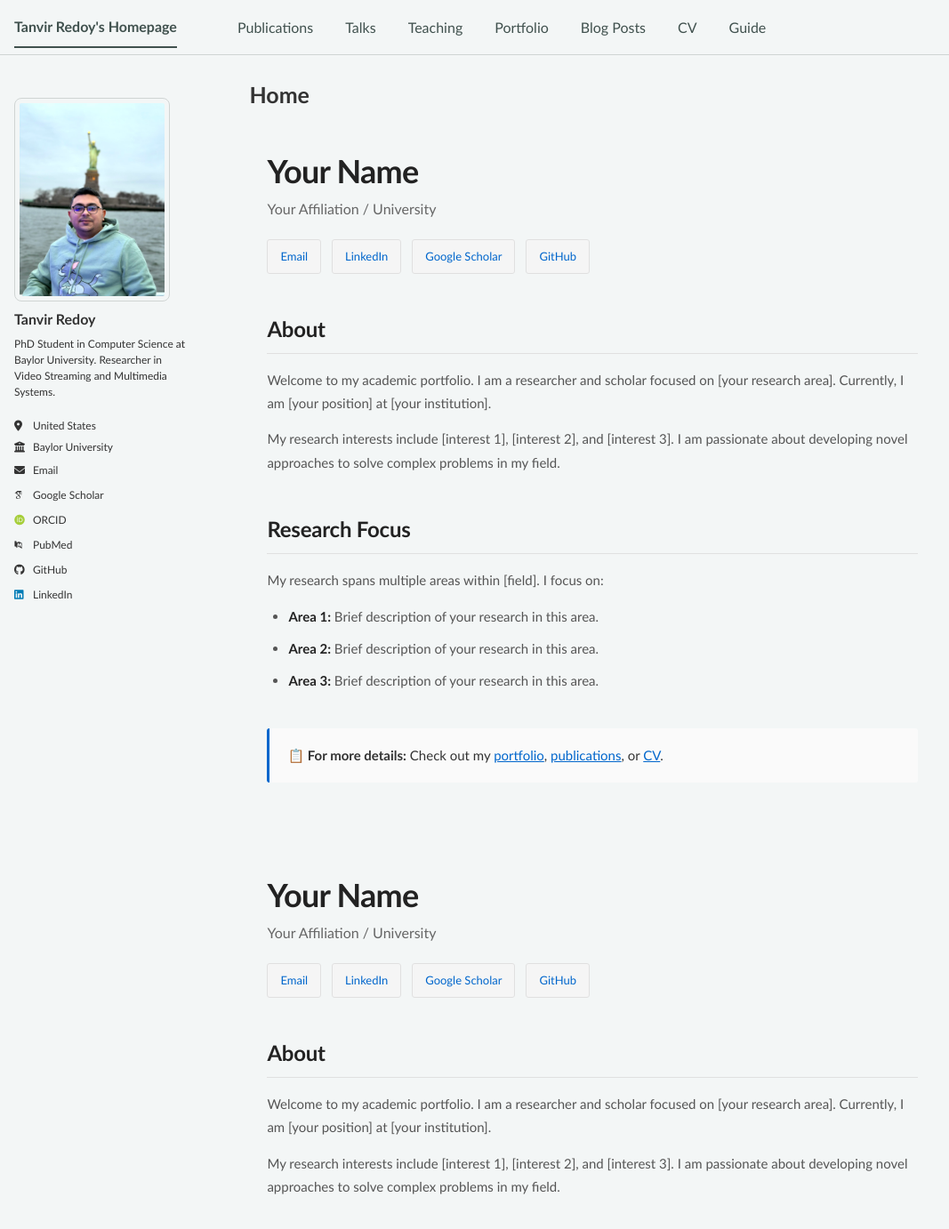
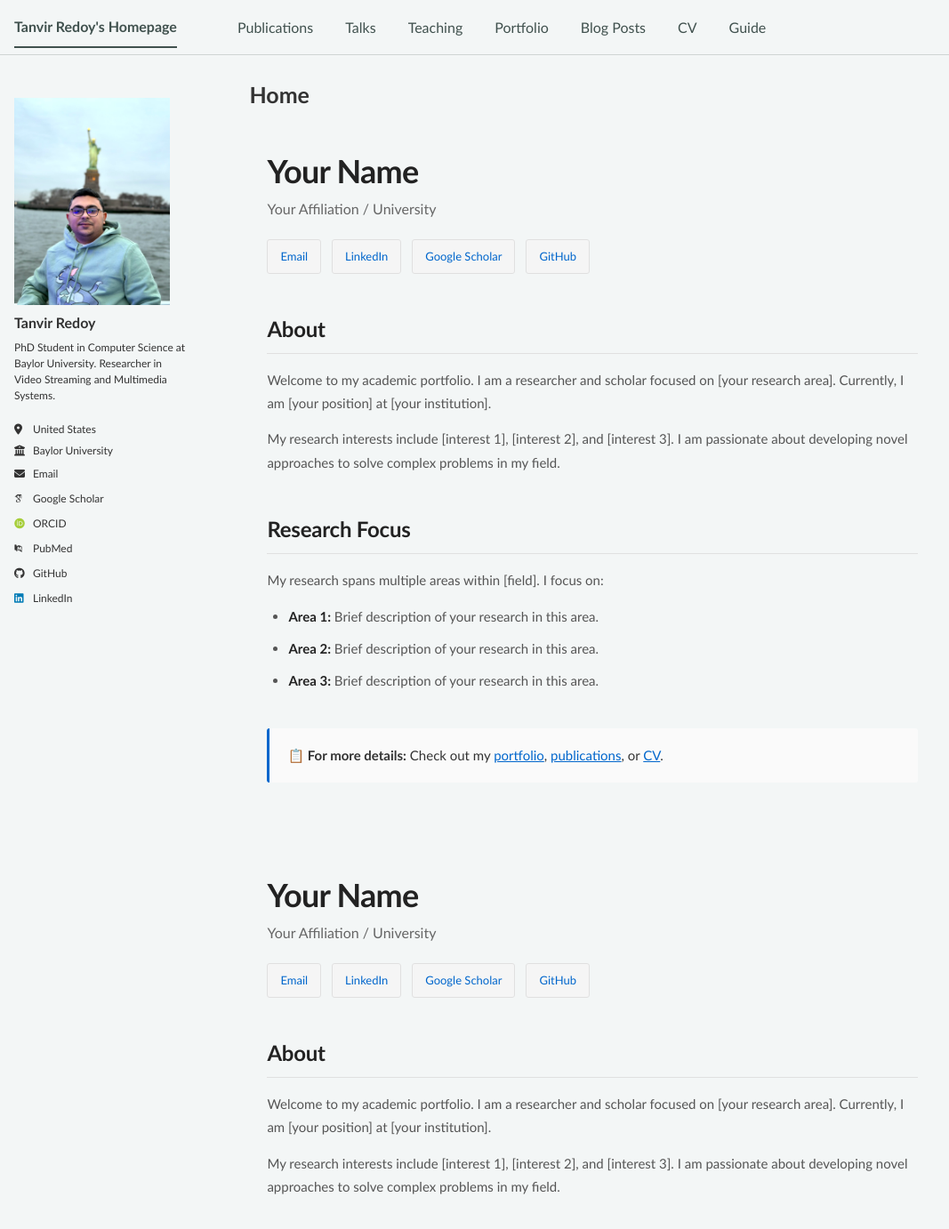
Before and after one commit to tanvir-redoy/tanvir-redoy.github.io, a Jekyll site: the page built from _pages/about.md, in a window 1280 px wide and 1400 px high. Shown: the top 1382 px of the window at 89% size, without its empty margins (0-1067 px from the left). Built offline with Jekyll 4.4.1, drawn with Linux system fonts in a browser that asks for light colours; some web fonts are replaced; a script bundle is joined from its source files by our own code; library files that are not in the unit come from our copies.

Commit message:
style: make profile photo rectangular without border

```diff
--- a/_sass/layout/_sidebar.scss
+++ b/_sass/layout/_sidebar.scss
@@ -155,11 +155,14 @@
 
   img {
     max-width: 175px;
-    border-radius: 8px;
+    border-radius: 0;
+    width: 100%;
+    height: auto;
+    object-fit: cover;
 
     @include breakpoint($large) {
-      padding: 5px;
-      border: 1px solid var(--global-border-color);
+      padding: 0;
+      border: none;
     }
   }
 }
```
